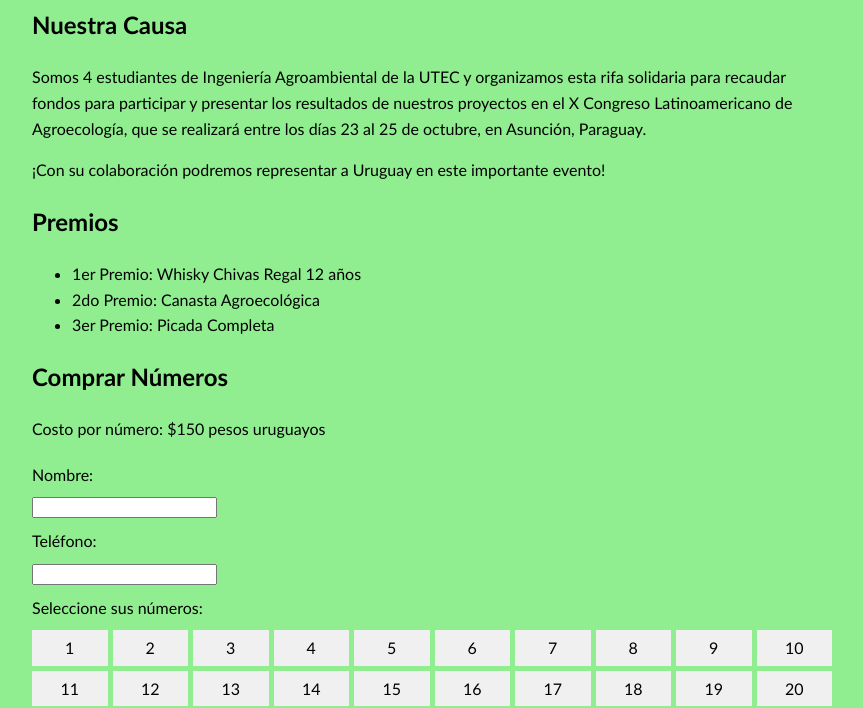
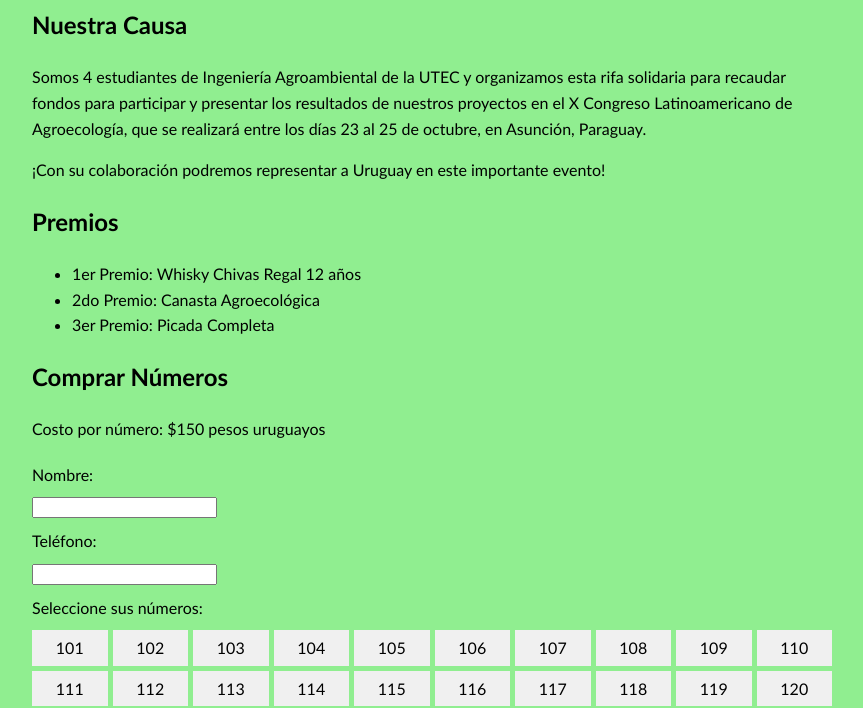
Before and after one commit to MariaEmiliaCha/Rifa_agroeocologica, a plain HTML site: page index.html in a window 1280 px wide. Shown: the part 108-816 px from the top of the page, without its empty margins (208-1071 px from the left). Drawn offline with Linux system fonts and the light colour scheme.

Commit message:
index.html
Signed-off-by: MariaEmiliaCha <144010218+MariaEmiliaCha@users.noreply.github.com>

```diff
--- a/index.html
+++ b/index.html
@@ -99,7 +99,7 @@
         const urlPagoBase = 'https://link.mercadopago.com.uy/storeaccess';
 
         // Generar botones para los números
-        for (let i = 1; i <= 500; i++) {
+        for (let i = 101; i <= 500; i++) {
             const button = document.createElement('div');
             button.textContent = i;
             button.className = 'numero-btn';
```
